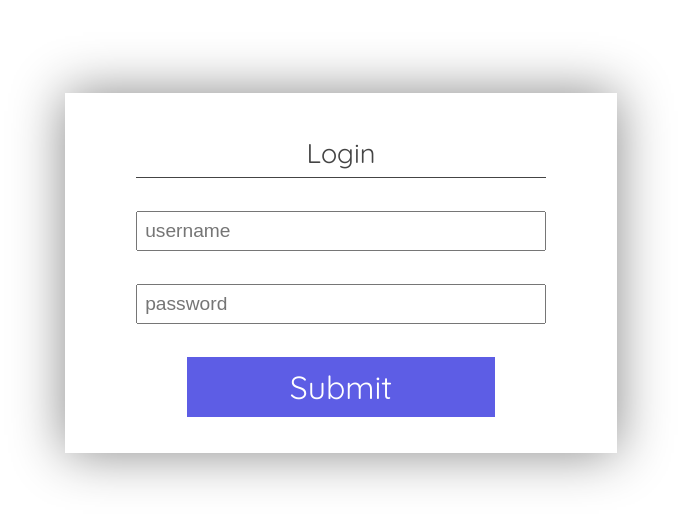
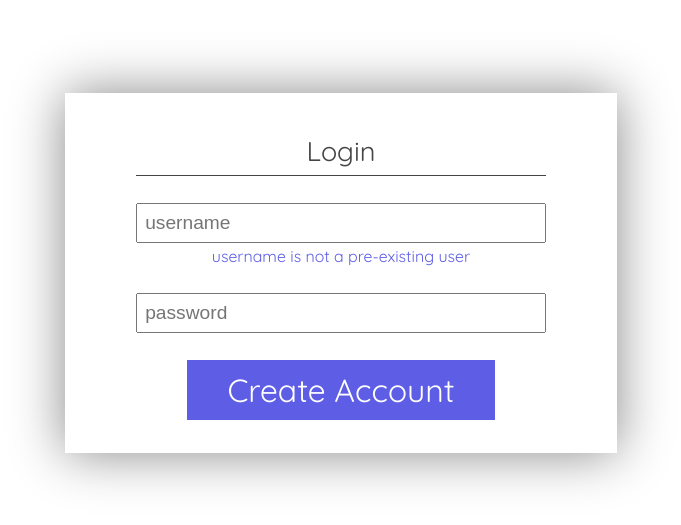
Before and after one commit to ethanshry/hadA, a React app in the folder WebApp/: page / in a window 1280 px wide. Shown: the part 147-672 px from the top of the page, without its empty margins (319-1000 px from the left). Built offline with nearby package versions, Linux system fonts and the light colour scheme.

Commit message:
username validation

```diff
--- a/WebApp/src/components/AuthContianer.tsx
+++ b/WebApp/src/components/AuthContianer.tsx
@@ -5,7 +5,18 @@ export interface AuthContainerProps {
     authorizeUser(user: string): void;
 }
 
-export default class AuthContainer extends React.Component<AuthContainerProps, null> {
+interface AuthContainerState {
+    usernameIsValid: boolean;
+}
+
+export default class AuthContainer extends React.Component<AuthContainerProps, AuthContainerState> {
+
+    constructor(props: AuthContainerProps) {
+        super(props);
+        this.state = {
+            usernameIsValid: false
+        };
+    }
 
     private getContainerStyle(): React.CSSProperties {
         return {
@@ -58,13 +69,63 @@ export default class AuthContainer extends React.Component<AuthContainerProps, n
         };
     }
 
+    private getInputWrapperStyle():React.CSSProperties {
+        return {
+            display: 'flex',
+            flexDirection: 'column'
+        };
+    }
+
+    private getUsernameInputStatusStyle():React.CSSProperties {
+        if (!this.state.usernameIsValid) {
+            return {
+                marginTop: 3,
+                color: globals.colors.accent1,
+                textAlign: 'center'
+            };
+        } else {
+            return {
+                marginTop: 3,
+                color: "white", //should match background color
+                textAlign: 'center'
+            };
+        }
+    }
+
     private testAuthorization(): void {
-        let username: string = document.getElementById("usernameInput").textContent;
-        let password: string = document.getElementById("passwordInput").textContent;
+        let username: string = (document.getElementById("usernameInput") as HTMLInputElement).value;
+        let password: string = (document.getElementById("passwordInput") as HTMLInputElement).value;
         let authFlag: boolean = true;
         //TODO: Call auth API
         if (authFlag) {
             this.props.authorizeUser(username);
+        }
+    }
+
+    private createNewUser(): void {
+        let username: string = (document.getElementById("usernameInput") as HTMLInputElement).value;
+        let password: string = (document.getElementById("passwordInput") as HTMLInputElement).value;
+        let authFlag: boolean = true;
+        //TODO: Call auth API
+        if (authFlag) {
+            this.props.authorizeUser(username);
+        }
+    }
+
+    private testUsernameValidity(): void {
+        let username: string = (document.getElementById("usernameInput") as HTMLInputElement).value;
+        //TODO: Actually validate username
+        console.log(username);
+        if (username == "test") {
+            console.log("valid");
+            this.setState({
+                usernameIsValid: true
+            });
+        } else {
+            console.log("invalid");
+            this.setState({
+                usernameIsValid: false
+            });
         }
     }
 
@@ -73,9 +134,17 @@ export default class AuthContainer extends React.Component<AuthContainerProps, n
         return (
         <div style={this.getContainerStyle()}>
             <div style={this.getHeaderStyle()}> Login </div>
-            <input style={this.getInputStyle()} id="usernameInput" type="text" placeholder="username" />
+            <div style={this.getInputWrapperStyle()}>
+                <input style={this.getInputStyle()} id="usernameInput" type="text" placeholder="username" onChange={this.testUsernameValidity.bind(this)} />
+                <div style={this.getUsernameInputStatusStyle()}>username is not a pre-existing user</div>
+            </div>
             <input style={this.getInputStyle()} id="passwordInput" type="text" placeholder="password" />
-            <div style={this.getButtonStyle()} onClick={this.testAuthorization.bind(this)}> Submit </div>
+            { this.state.usernameIsValid &&
+            <div style={this.getButtonStyle()} onClick={this.testAuthorization.bind(this)}> Log In </div>
+            }
+            { !this.state.usernameIsValid &&
+            <div style={this.getButtonStyle()} onClick={this.createNewUser.bind(this)}> Create Account </div>
+            }
         </div>
         );
     }
```
